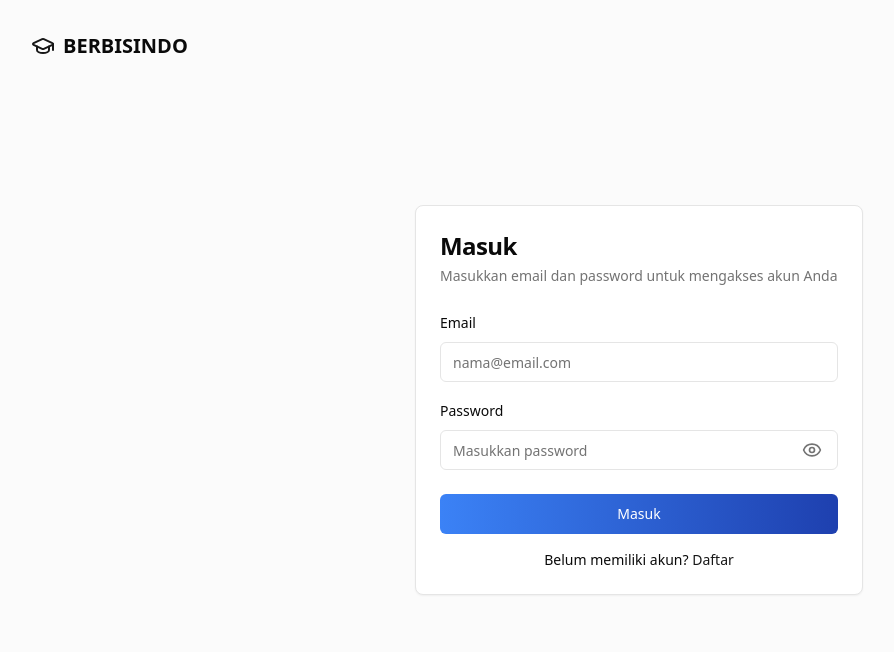
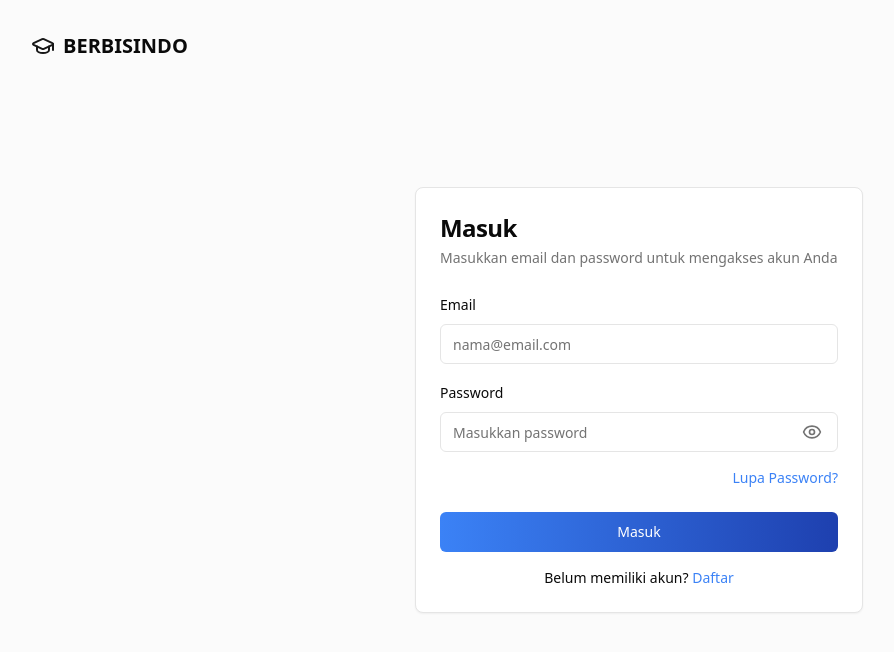
Before and after one commit to Raihan-DF/FrontendBaru_BERBISINDO, a Next.js app: page /login in a window 1280 px wide. Shown: the top 652 px of the page, without its empty margins (1-895 px from the left). Built offline with nearby package versions, Linux system fonts and the light colour scheme; no server answers.

Commit message:
Tambah Button Lupa Password

```diff
--- a/app/auth/forgot-password/page.tsx
+++ b/app/auth/forgot-password/page.tsx
@@ -91,7 +91,7 @@ export default function ForgotPasswordPage() {
   }
 
   return (
-    <div className="min-h-screen flex items-center justify-center bg-gradient-to-br from-blue-50 to-indigo-100 p-4">
+    <div className="min-h-screen flex items-center justify-center p-4">
       <Card className="w-full max-w-md">
         <CardHeader className="space-y-1">
           <div className="flex items-center gap-2 mb-2">
--- a/app/login/page.tsx
+++ b/app/login/page.tsx
@@ -182,6 +182,14 @@ export default function LoginPage() {
                 </button>
               </div>
             </div>
+            <div className="flex items-end justify-end">
+                <Link
+                  href="auth/forgot-password"
+                  className="text-blue-500 hover:underline text-sm"
+                >
+                  Lupa Password?
+                </Link>
+              </div>
           </CardContent>
 
           <CardFooter className="flex flex-col space-y-4">
@@ -202,7 +210,10 @@ export default function LoginPage() {
 
             <div className="text-center text-sm">
               Belum memiliki akun?{" "}
-              <Link href="/register" className="text-primary hover:underline font-medium">
+              <Link
+                href="/register"
+                className="text-blue-500 hover:underline font-medium"
+              >
                 Daftar
               </Link>
             </div>
```
